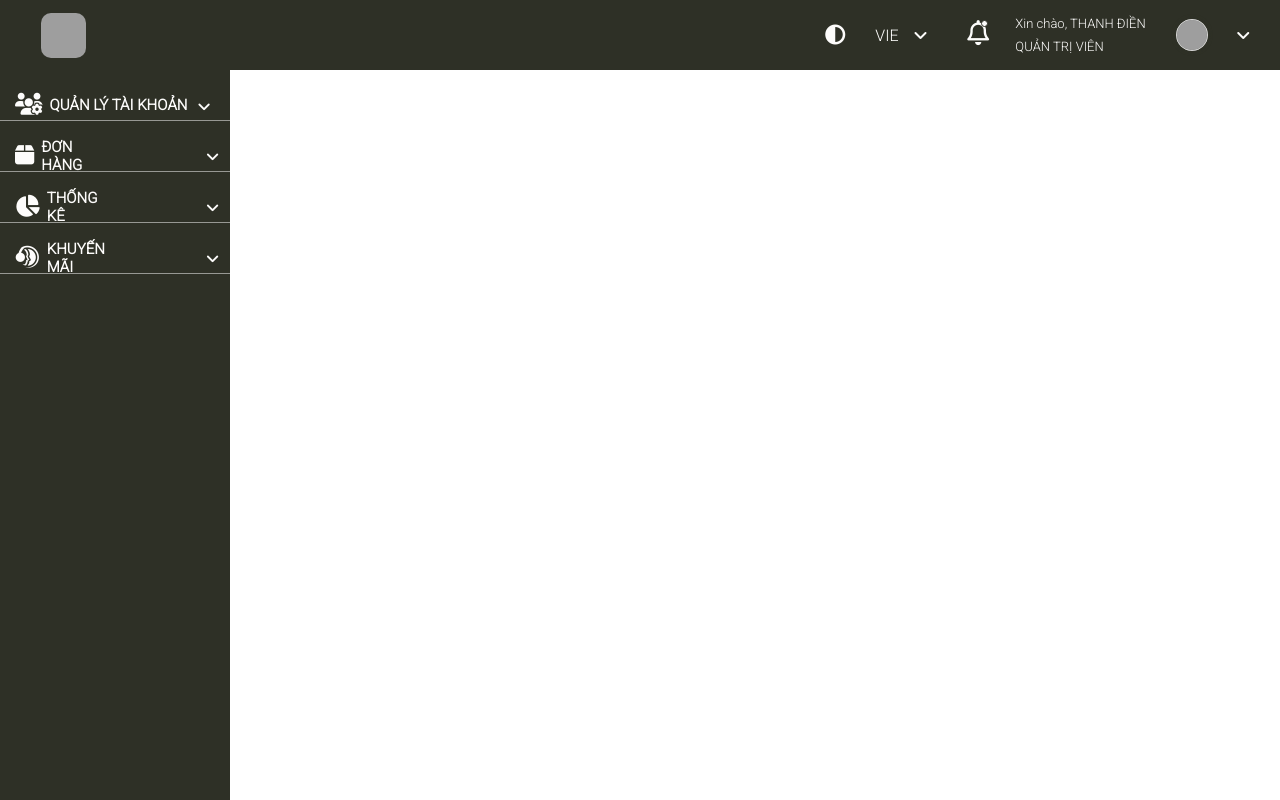
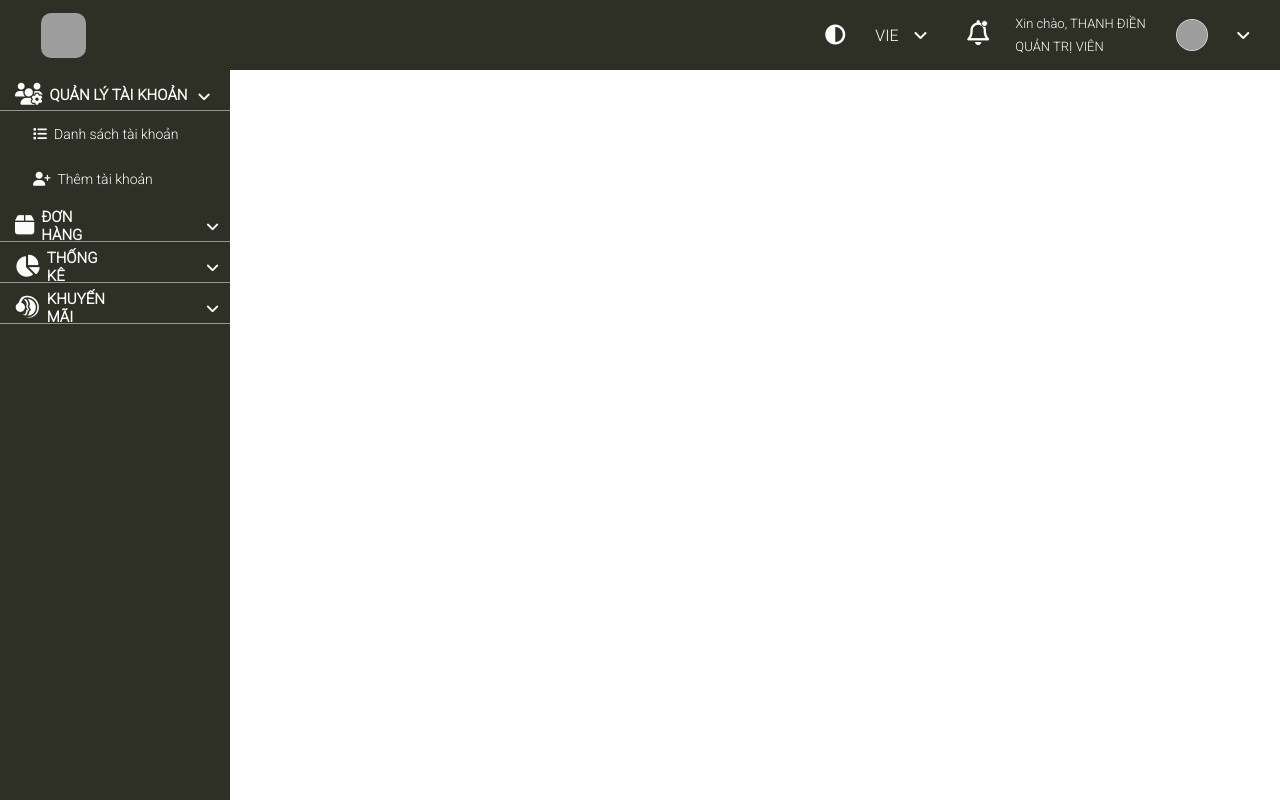
Before and after one commit to vietanhyoyo/nienluannganh, a React (Create React App) app: page /admin in a window 1280 px wide. Both pictures are taken after a click on the element "QUẢN LÝ TÀI KHOẢN". Shown: the top 800 px of the page. Built offline with nearby package versions, Linux system fonts and the light colour scheme; grey boxes are pictures that could not be loaded.

Commit message:
fix title content chuyen trang

```diff
--- a/src/components/admin/Admin.js
+++ b/src/components/admin/Admin.js
@@ -1,66 +1,73 @@
 import '../../css/admin.css'
-import { Outlet, Link } from 'react-router-dom';
-function Admin() {
+import { Outlet ,Link} from 'react-router-dom';
+function Admin(){
 
-      const Product = document.getElementsByClassName('admin__li-product');
-      const User = document.getElementsByClassName('admin__li-user');
-      const Promotion = document.getElementsByClassName('admin__li-Promotion');
+      const Product     = document.getElementsByClassName('admin__li-product');
+      const User        = document.getElementsByClassName('admin__li-user');
+      const Promotion   = document.getElementsByClassName('admin__li-Promotion');
       const Statistical = document.getElementsByClassName('admin__li-statistical');
-      function setUser() {
-            if (User[0].style.display !== 'none') {
-                  for (let i = 0; i < User.length; i++) {
-                        User[i].style.display = 'none';
+
+
+  function setUser(){
+
+
+      if(User[0].style.display ==='inherit'){
+            for(let i=0;i<User.length;i++){
+                  User[i].style.display='none';
             }
-            } else {
-                  for (let i = 0; i < User.length; i++) {
-                        User[i].style.display = 'inherit';
+      }else{
+            for(let i=0;i<User.length;i++){
+                  User[i].style.display='inherit';
+            }
+      }
+
+
+  }
+  function setProduct(){
+      if(Product[0].style.display ==='inherit'){
+            for(let i=0;i<Product.length;i++){
+                  Product[i].style.display='none';
+            }
+      }else{
+            for(let i=0;i<Product.length;i++){
+                  Product[i].style.display='inherit';
             }
       }
   }
-      function setProduct() {
-            if (Product[0].style.display !== 'none') {
-                  for (let i = 0; i < Product.length; i++) {
-                        Product[i].style.display = 'none';
+  function setPromotion(){
+      if(Promotion[0].style.display ==='inherit'){
+            for(let i=0;i<Promotion.length;i++){
+                  Promotion[i].style.display='none';
             }
-            } else {
-                  for (let i = 0; i < Product.length; i++) {
-                        Product[i].style.display = 'inherit';
+      }else{
+            for(let i=0;i<Promotion.length;i++){
+                  Promotion[i].style.display='inherit';
             }
       }
   }
-      function setPromotion() {
-            if (Promotion[0].style.display !== 'none') {
-                  for (let i = 0; i < Promotion.length; i++) {
-                        Promotion[i].style.display = 'none';
+  function setStatistical(){
+      if(Statistical[0].style.display ==='inherit'){
+            for(let i=0;i<Statistical.length;i++){
+                  Statistical[i].style.display='none';
             }
-            } else {
-                  for (let i = 0; i < Promotion.length; i++) {
-                        Promotion[i].style.display = 'inherit';
-                  }
-            }
-      }
-      function setStatistical() {
-            if (Statistical[0].style.display !== 'none') {
-                  for (let i = 0; i < Statistical.length; i++) {
-                        Statistical[i].style.display = 'none';
-                  }
-            } else {
-                  for (let i = 0; i < Statistical.length; i++) {
-                        Statistical[i].style.display = 'inherit';
+      }else{
+            for(let i=0;i<Statistical.length;i++){
+                  Statistical[i].style.display='inherit';
             }
       }
   }
 
 
 
-      return (
+      return(
         <div className='admin'>
+
             {/* Heading */}
             <div className="admin__header">
                       {/* Logo và tên Logo bên trái*/}
                   <div className="admin__header-logo">
 
-                              <img className="admin__img-logo" alt="Logo" src="https://png.pngtree.com/png-clipart/20190520/original/pngtree-green-shield-logo-designs-png-image_3660706.jpg" />
+                   <img className="admin__img-logo" alt="Logo" src="https://png.pngtree.com/png-clipart/20190520/original/pngtree-green-shield-logo-designs-png-image_3660706.jpg"/>
                   </div>
                         {/* DIV bên phải */}
                   <div className="admin__header-infomation">
@@ -101,10 +108,10 @@ function Admin() {
                         </div>
                             {/* Avatar Admin */}
                         <div className='admin__avatar'>
-                                    <img src="https://phunugioi.com/wp-content/uploads/2020/10/hinh-anh-avatar-nam-dep.jpg" alt='avatar' className="admin__avatar-image" />
+                                 <img src="https://phunugioi.com/wp-content/uploads/2020/10/hinh-anh-avatar-nam-dep.jpg" alt='avatar' className="admin__avatar-image"/>
                         </div>
                               {/* Manage Infomation admin */}
-                              <div className="admin__infomation"><i className="fa-solid fa-angle-down"></i></div>
+                        <div className="admin__infomation"><i className ="fa-solid fa-angle-down"></i></div>
               </div>
             </div>
             <div className="admin-app">
@@ -112,52 +119,92 @@ function Admin() {
             <div className='admin__content'>
                 <div className="admin__menu">
                         {/* Tiêu đề */}
+
                     <ul className='admin__menu-title admin_title-top' >
-                                          <h3 className="admin__menu-title-manage " onClick={setUser}><p className='icon-manager icon-admin'><i className="fa-solid fa-users-gear "></i></p> QUẢN LÝ TÀI KHOẢN<i className="fa-solid fa-angle-down admin__title-icon"></i></h3>
+                      <h3 className="admin__menu-title-manage"onClick={setUser}><p className='icon-manager icon-admin'><i className="fa-solid fa-users-gear "></i></p> QUẢN LÝ TÀI KHOẢN<i className ="fa-solid fa-angle-down admin__title-icon"></i></h3>
                         <div className="br-div"></div>
-                                          <li className='admin__menu-content admin__li-user'>
-                                                <Link to={'staff/id=1'} className="admin-content">  <p className='admin-content'><span className='icon-manager'><i className="fa-solid fa-list"></i></span>Danh sách tài khoản</p></Link>
+                        <Link to={'staff/id=1'} className='admin__menu-content admin__li-user'>
+                              <li >
+                                    <p className='admin-content'>
+                                          <span className='icon-manager'><i className="fa-solid fa-list"></i></span>
+                                          Danh sách tài khoản
+                                    </p>
                               </li>
-                                          <li className='admin__menu-content admin__li-user'>
-                                                <Link to={'adduser/id=1'} className="admin-content">        <p className='admin-content'><span className='icon-manager'><i className="fa-solid fa-user-plus"></i></span>Thêm tài khoản</p></Link>
+                        </Link>
+                        <Link to={'adduser/id=1'} className='admin__menu-content admin__li-user'>
+                              <li>
+                                    <p className='admin-content'>
+                                          <span className='icon-manager'><i className="fa-solid fa-user-plus"></i></span>
+                                          Thêm tài khoản
+                                    </p>
                               </li>
+                        </Link>
+                    </ul>
+
+                    <ul className='admin__menu-title admin_title-top'>
+                      <h3 className="admin__menu-title-manage" onClick={setProduct}><p className='icon-manager icon-admin'><i className="fa-solid fa-box icon-admin"></i></p>ĐƠN HÀNG <p className="droplist-admin droplist-admin-2"><i className ="fa-solid fa-angle-down admin__title-icon"></i></p> </h3>
+                        <div className="br-div"></div>
+                        <Link to={'invoice/id=1'} className='admin__menu-content admin__li-product'>
+                              <li >
+                                    <p className='admin-content'>
+                                    <span className='icon-manager'><i className="fa-solid fa-list-check"></i></span>
+                                    Duyệt đơn hàng
+                                    </p>
+                              </li>
+                        </Link>
+                        <Link to={'addproduct/id=1'} className='admin__menu-content admin__li-product'>
+                              <li >
+                                    <p className='admin-content'>
+                                    <span className='icon-manager'><i className="fa-solid fa-dolly"></i></span>
+                                    Thêm hàng hóa
+                                    </p>
+                              </li>
+                        </Link>
+                        <Link to={'producttype/id=1'} className='admin__menu-content admin__li-product'>
+                              <li >
+                                    <p className='admin-content'>
+                                          <span className='icon-manager'><i className="fi fi-rr-apps-add"></i></span>
+                                          Thêm loại hàng hóa
+                                    </p>
+                              </li>
+                        </Link>
+                        <Link to={'listproduct/id=1'} className='admin__menu-content admin__li-product'>
+                              <li >
+                                    <p className='admin-content'>
+                                          <span className='icon-manager'><i className="fa-solid fa-table-list"></i></span>
+                                          Danh sách hàng hóa
+                                    </p>
+                              </li>
+                        </Link>
                     </ul>
                     <ul className='admin__menu-title admin_title-top'>
-                                          <h3 className="admin__menu-title-manage" onClick={setProduct}><p className='icon-manager icon-admin'><i className="fa-solid fa-box icon-admin"></i></p>ĐƠN HÀNG <p className="droplist-admin droplist-admin-2"><i className="fa-solid fa-angle-down admin__title-icon"></i></p> </h3>
+                      <h3 className="admin__menu-title-manage" onClick={setStatistical} ><p className='icon-manager icon-admin'><i className="fa-solid fa-chart-pie"></i> </p>THỐNG KÊ <p className="droplist-admin droplist-admin-1"><i className ="fa-solid fa-angle-down admin__title-icon"></i></p> </h3>
                         <div className="br-div"></div>
-                                          <li className='admin__menu-content admin__li-product'>
-                                                <Link to={'invoice/id=1'} className="admin-content">     <p className='admin-content'><span className='icon-manager'><i className="fa-solid fa-list-check"></i></span>Duyệt đơn hàng</p></Link>
+                        <Link to={'Statistical/id=1'} className='admin__menu-content admin__li-statistical'>
+                              <li >
+                                    <p className='admin-content'>
+                                    <span className='icon-manager'><i className="fa-solid fa-square-poll-vertical"></i></span>
+                                    Thống kê doanh thu
+                                    </p>
                               </li>
-                                          <li className='admin__menu-content admin__li-product'>
-                                                <Link to={'addproduct/id=1'} className="admin-content">   <p className='admin-content'><span className='icon-manager'><i className="fa-solid fa-dolly"></i></span>Thêm hàng hóa</p> </Link>
-                                          </li>
-                                          <li className='admin__menu-content admin__li-product'>
-                                                <Link to={'listproduct/id=1'} className="admin-content">   <p className='admin-content'><span className='icon-manager'><i className="fa-solid fa-table-list"></i></span>Danh sách hàng hóa</p> </Link>
-                                          </li>
-                                          <li className='admin__menu-content admin__li-product'>
-                                                <Link to={'producttype/id=1'} className="admin-content">   <p className='admin-content'><span className='icon-manager'><i className="fi fi-rr-resources"></i></span>Thêm loại sản phẩm</p> </Link>
-                                          </li>
+                        </Link>
                     </ul>
                     <ul className='admin__menu-title admin_title-top'>
-                                          <h3 className="admin__menu-title-manage" onClick={setStatistical} ><p className='icon-manager icon-admin'><i className="fa-solid fa-chart-pie"></i> </p>THỐNG KÊ <p className="droplist-admin droplist-admin-1"><i className="fa-solid fa-angle-down admin__title-icon"></i></p> </h3>
+                      <h3 className="admin__menu-title-manage" onClick={setPromotion}><p className='icon-manager icon-admin'><i className="fa-brands fa-teamspeak"></i> </p>KHUYẾN MÃI <p className="droplist-admin"><i className ="fa-solid fa-angle-down admin__title-icon"></i></p> </h3>
                         <div className="br-div"></div>
-                                          <li className='admin__menu-content admin__li-statistical'>
-                                                <Link to={'Statistical/id=1'} className="admin-content">       <p className='admin-content'><span className='icon-manager'><i className="fa-solid fa-square-poll-vertical"></i></span>Thống kê doanh thu</p> </Link>
+                        <Link to={'promotion/id=1'} className='admin__menu-content admin__li-Promotion'     >
+                               <li >
+                                    <p className='admin-content'>
+                                           <span className='icon-manager'><i className="fa-solid fa-list"></i></span>
+                                           Danh sách khuyến mãi
+                                    </p>
                                </li>
-                                    </ul>
-                                    <ul className='admin__menu-title admin_title-top'>
-                                          <h3 className="admin__menu-title-manage" onClick={setPromotion}><p className='icon-manager icon-admin'><i className="fa-brands fa-teamspeak"></i> </p>KHUYẾN MÃI <p className="droplist-admin"><i className="fa-solid fa-angle-down admin__title-icon"></i></p> </h3>
-                                          <div className="br-div"></div>
-                                          <li className='admin__menu-content admin__li-Promotion'>
-                                                <Link to={'promotion/id=1'} className="admin-content"><p className='admin-content'><span className='icon-manager'><i className="fa-solid fa-list"></i></span>Danh sách khuyến mãi</p> </Link>
-                                          </li>
-                                          <li className='admin__menu-content admin__li-Promotion'>
-                                                <Link to={'promotion/id=1'} className="admin-content"><p className='admin-content'><span className='icon-manager'><i className="fa-solid fa-pen-to-square"></i></span>Thêm khuyến mãi cho sản phấm</p> </Link>
-                                          </li>
+                        </Link>
+
                     </ul>
                 </div>
             </div>
-                        <Outlet />
+            <Outlet/>
             </div>
         </div>
     );
--- a/src/css/admin.css
+++ b/src/css/admin.css
@@ -84,7 +84,6 @@
   justify-content: center;
   align-items: center;
   cursor: pointer;
-
 }
 /* DIV Chuông thông báo */
 .admin__notification{
@@ -172,12 +171,14 @@
 
 /* div lớn bên ngoài menu */
 .admin__menu-title{
-  margin-top: 20px;
+  margin-top: 10px;
   display: flex;
   flex-direction: column;
   align-items: center;
   justify-content: center;
+
 }
+
 
 /* div bao tiêu đề và danh mục */
 .admin-div-menu{
@@ -262,3 +263,7 @@
 .admin-content{
   color: #fdfcfb;
 }
+
+.admin__title-icon-first{
+  margin-left: 20px;
+}
```
Also changed, not shown: src/components/admin/StaffAdmin.js (+4 -4 lines). Lines whose indentation alone changed are shown as unchanged.
